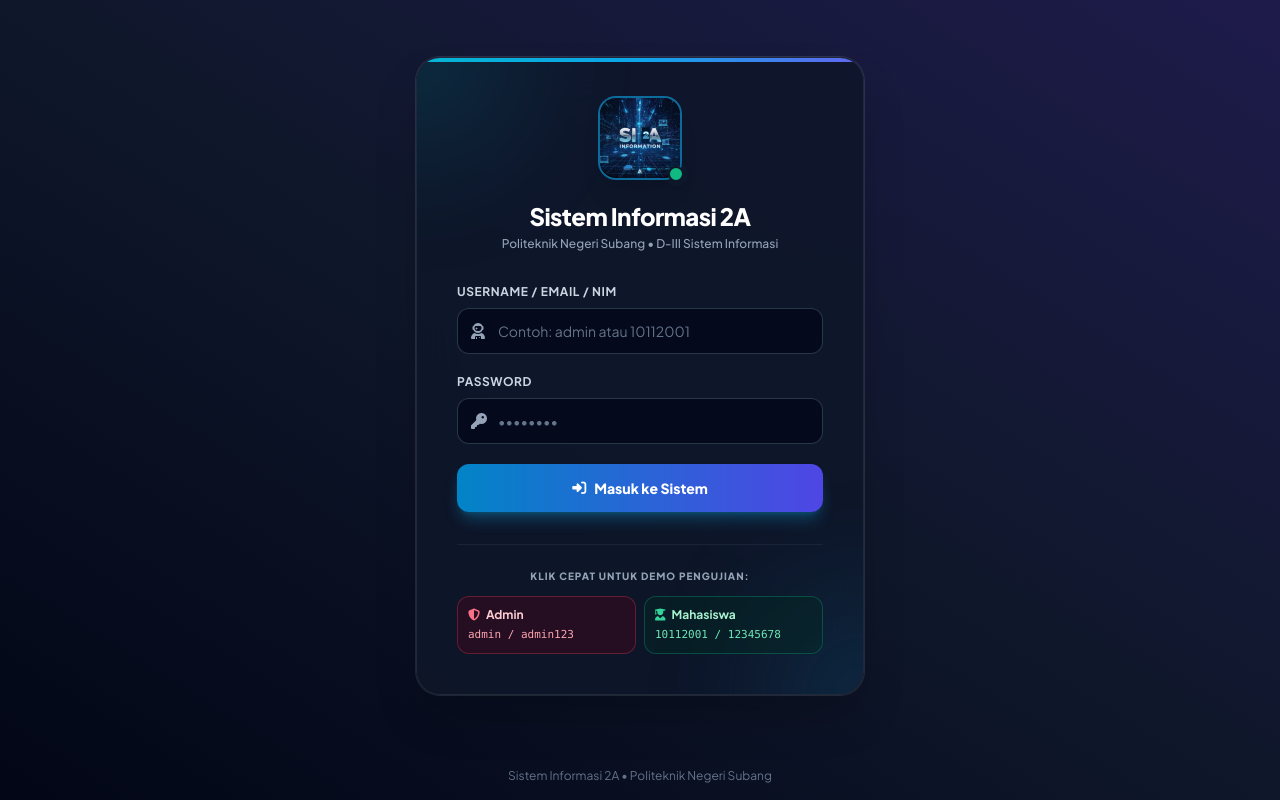
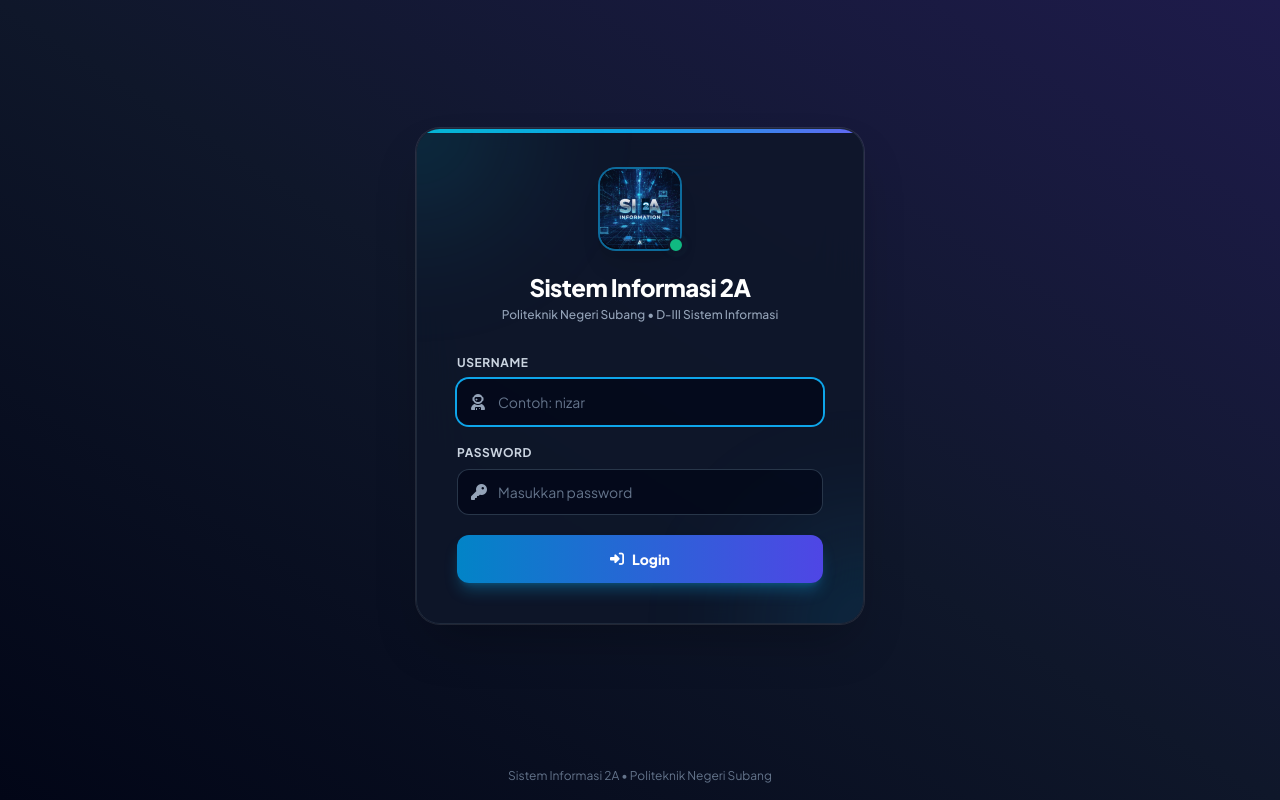
Before and after one commit to Nizar251205/WEB-KELAS, a Laravel app: page /login in a window 1280 px wide. Run offline with Laravel 9, Linux system fonts and the light colour scheme; some libraries are stand-ins or nearby versions.

Commit message:
feat: update login and class labels
Co-authored-by: Copilot <223556219+Copilot@users.noreply.github.com>

```diff
--- a/app/Http/Controllers/AuthController.php
+++ b/app/Http/Controllers/AuthController.php
@@ -31,30 +31,17 @@ class AuthController extends Controller
             return back()->withInput()->with('error', 'Kolom wajib diisi! Silakan masukkan username/email/NIM dan password.');
         }
 
-        // Akun Admin Default
-        if (($loginInput === 'admin' || $loginInput === 'admin@polsub.ac.id') && $password === 'admin123') {
+        // Akun utama
+        if ($loginInput === 'nizar' && $password !== '' && $password === config('services.nizar.password')) {
             session([
                 'auth_user' => [
-                    'name' => 'Administrator SI2A',
-                    'username' => 'admin',
-                    'email' => 'admin@polsub.ac.id',
+                    'name' => 'Muhammad Nizar Zulhaqy',
+                    'username' => 'nizar',
+                    'nim' => '10112049',
                     'role' => 'admin'
                 ]
             ]);
-            return redirect()->route('dashboard')->with('success', 'Selamat datang kembali, Administrator SI2A!');
-        }
-
-        // Akun Mahasiswa Default
-        if (($loginInput === 'mahasiswa' || $loginInput === 'mahasiswa@polsub.ac.id') && ($password === '12345678' || $password === 'mahasiswa123')) {
-            session([
-                'auth_user' => [
-                    'name' => 'Mahasiswa SI2A',
-                    'username' => 'mahasiswa',
-                    'email' => 'mahasiswa@polsub.ac.id',
-                    'role' => 'mahasiswa'
-                ]
-            ]);
-            return redirect()->route('dashboard')->with('success', 'Selamat datang di Sistem Informasi Kelas SI2A!');
+            return redirect()->route('dashboard')->with('success', 'Selamat datang, Muhammad Nizar Zulhaqy!');
         }
 
         // Cek login via NIM Mahasiswa
--- a/app/Http/Controllers/LaporanController.php
+++ b/app/Http/Controllers/LaporanController.php
@@ -85,7 +85,7 @@ class LaporanController extends Controller
                 fputcsv($handle, ['Jurusan', $p['jurusan'] ?? '-']);
                 fputcsv($handle, ['Institusi / Kampus', $p['institusi'] ?? '-']);
                 fputcsv($handle, ['Tahun Angkatan', $p['angkatan'] ?? '-']);
-                fputcsv($handle, ['Mata Kuliah', $p['mata_kuliah'] ?? '-']);
+                fputcsv($handle, ['Kelas', $p['mata_kuliah'] ?? '-']);
                 fputcsv($handle, ['Dosen Wali', $p['dosen_wali'] ?? '-']);
                 fputcsv($handle, ['Deskripsi', $p['deskripsi'] ?? '-']);
             } else {
--- a/config/services.php
+++ b/config/services.php
@@ -30,4 +30,8 @@ return [
         'region' => env('AWS_DEFAULT_REGION', 'us-east-1'),
     ],
 
+    'nizar' => [
+        'password' => env('NIZAR_PASSWORD'),
+    ],
+
 ];
--- a/resources/views/auth/login.blade.php
+++ b/resources/views/auth/login.blade.php
@@ -52,7 +52,7 @@
 
             <div>
                 <label for="login_id" class="block text-xs font-bold text-slate-300 uppercase tracking-wider mb-2">
-                    Username / Email / NIM
+                    Username
                 </label>
                 <div class="relative">
                     <span class="absolute inset-y-0 left-0 pl-3.5 flex items-center text-slate-400">
@@ -62,7 +62,9 @@
                            id="login_id"
                            name="login_id"
                            value="{{ old('login_id') }}"
-                           placeholder="Contoh: admin atau 10112001"
+                           placeholder="Contoh: nizar"
+                           autocomplete="username"
+                           autofocus
                            class="w-full pl-10 pr-4 py-3 rounded-xl bg-slate-950/70 border border-slate-700/80 text-white placeholder-slate-500 text-sm focus:outline-none focus:ring-2 focus:ring-brand-500 focus:border-transparent transition-all">
                 </div>
             </div>
@@ -75,49 +77,43 @@
                     <span class="absolute inset-y-0 left-0 pl-3.5 flex items-center text-slate-400">
                         <i class="fa-solid fa-key"></i>
                     </span>
-                    <input type="password"
+                    <input type="text"
                            id="password"
                            name="password"
-                           placeholder="••••••••"
+                           placeholder="Masukkan password"
+                           autocomplete="current-password"
                            class="w-full pl-10 pr-4 py-3 rounded-xl bg-slate-950/70 border border-slate-700/80 text-white placeholder-slate-500 text-sm focus:outline-none focus:ring-2 focus:ring-brand-500 focus:border-transparent transition-all">
                 </div>
             </div>
 
             <button type="submit" class="w-full py-3.5 px-4 rounded-xl bg-gradient-to-r from-brand-600 to-indigo-600 hover:from-brand-500 hover:to-indigo-500 text-white font-extrabold text-sm shadow-lg shadow-brand-500/30 transition-all flex items-center justify-center space-x-2 transform hover:-translate-y-0.5">
                 <i class="fa-solid fa-right-to-bracket"></i>
-                <span>Masuk ke Sistem</span>
+                <span>Login</span>
             </button>
         </form>
-
-        <!-- Quick Demo Credentials -->
-        <div class="mt-8 pt-6 border-t border-slate-800/80 relative">
-            <span class="text-[10px] font-extrabold text-slate-400 uppercase tracking-widest block text-center mb-3">
-                Klik Cepat untuk Demo Pengujian:
-            </span>
-            <div class="grid grid-cols-2 gap-2 text-xs">
-                <button type="button"
-                        onclick="fillLogin('admin', 'admin123')"
-                        class="p-2.5 rounded-xl border border-rose-500/30 bg-rose-950/40 hover:bg-rose-900/50 text-rose-200 text-left transition flex flex-col justify-between">
-                    <span class="font-bold flex items-center text-xs"><i class="fa-solid fa-shield-halved mr-1.5 text-rose-400"></i> Admin</span>
-                    <span class="text-[11px] text-rose-300 font-mono mt-1">admin / admin123</span>
-                </button>
-                <button type="button"
-                        onclick="fillLogin('10112001', '12345678')"
-                        class="p-2.5 rounded-xl border border-emerald-500/30 bg-emerald-950/40 hover:bg-emerald-900/50 text-emerald-200 text-left transition flex flex-col justify-between">
-                    <span class="font-bold flex items-center text-xs"><i class="fa-solid fa-user-graduate mr-1.5 text-emerald-400"></i> Mahasiswa</span>
-                    <span class="text-[11px] text-emerald-300 font-mono mt-1">10112001 / 12345678</span>
-                </button>
-            </div>
-        </div>
 
     </div>
 
 </div>
 
 <script>
-    function fillLogin(u, p) {
-        document.getElementById('login_id').value = u;
-        document.getElementById('password').value = p;
-    }
+    const loginId = document.getElementById('login_id');
+    const password = document.getElementById('password');
+    const loginForm = loginId.closest('form');
+
+    loginId.addEventListener('keydown', function (event) {
+        if (event.key === 'Enter') {
+            event.preventDefault();
+            password.focus();
+        }
+    });
+
+    password.addEventListener('keydown', function (event) {
+        if (event.key === 'Enter') {
+            event.preventDefault();
+            loginForm.requestSubmit();
+        }
+    });
 </script>
+
 @endsection
--- a/resources/views/dashboard.blade.php
+++ b/resources/views/dashboard.blade.php
@@ -37,7 +37,7 @@
 
             <!-- Quick Info Badge in Banner -->
             <div class="w-full md:w-auto flex flex-col items-start md:items-end bg-white/5 backdrop-blur-md border border-white/10 p-4 sm:p-5 rounded-2xl min-w-0 sm:min-w-[220px]">
-                <span class="text-[10px] text-brand-300 uppercase tracking-widest font-black">Mata Kuliah</span>
+                <span class="text-[10px] text-brand-300 uppercase tracking-widest font-black">Kelas</span>
                 <span class="text-sm sm:text-base font-bold text-white mt-0.5">{{ $profile['mata_kuliah'] ?? 'Pemrograman Website' }}</span>
                 <div class="mt-2.5 pt-2.5 border-t border-white/10 w-full flex items-center justify-between text-xs text-slate-300">
                     <span>Pengembang</span>
--- a/resources/views/laporan/index.blade.php
+++ b/resources/views/laporan/index.blade.php
@@ -90,7 +90,7 @@
         <h2 class="text-xl font-black uppercase tracking-wider text-slate-900">POLITEKNIK NEGERI SUBANG</h2>
         <h3 class="text-sm font-bold uppercase tracking-wide text-slate-800">JURUSAN TEKNOLOGI INFORMASI DAN KOMPUTER</h3>
         <p class="text-xs text-slate-600 mt-0.5">Program Studi D-III Sistem Informasi • Kelas Sistem Informasi 2A</p>
-        <p class="text-xs text-slate-600">Mata Kuliah Pemrograman Website [PSI3310] • Kelompok 4</p>
+        <p class="text-xs text-slate-600">Kelas Pemrograman Website [PSI3310] • Kelompok 4</p>
         <p class="text-xs font-bold italic mt-2 uppercase border-t border-slate-300 pt-1">
             {{ $jenisLaporan === 'profil' ? 'Dokumen Profil Kelas' : 'Laporan Daftar Mahasiswa & Struktur Kepengurusan' }}
         </p>
--- a/resources/views/profil/index.blade.php
+++ b/resources/views/profil/index.blade.php
@@ -122,14 +122,14 @@
                     </div>
                     <span class="text-[10px] font-black uppercase text-slate-400 tracking-wider block">Dosen Pembimbing / Wali</span>
                     <h3 class="text-sm sm:text-base font-black text-slate-900 mt-1 leading-snug">{{ $profile['dosen_wali'] }}</h3>
-                    <p class="text-[11px] sm:text-xs text-slate-500 mt-0.5">Dosen Pengampu Mata Kuliah</p>
+                    <p class="text-[11px] sm:text-xs text-slate-500 mt-0.5">Dosen Pengampu Kelas</p>
                 </div>
 
                 <div class="bg-white rounded-2xl sm:rounded-3xl border border-slate-200/80 p-5 sm:p-6 shadow-xs glow-card">
                     <div class="w-9 h-9 sm:w-10 sm:h-10 rounded-xl bg-cyan-50 text-cyan-600 flex items-center justify-center text-sm sm:text-base mb-3">
                         <i class="fa-solid fa-code"></i>
                     </div>
-                    <span class="text-[10px] font-black uppercase text-slate-400 tracking-wider block">Mata Kuliah & Tim</span>
+                    <span class="text-[10px] font-black uppercase text-slate-400 tracking-wider block">Kelas & Tim</span>
                     <h3 class="text-sm sm:text-base font-black text-slate-900 mt-1">{{ $profile['mata_kuliah'] ?? 'Pemrograman Website' }}</h3>
                     <p class="text-[11px] sm:text-xs text-cyan-700 font-bold mt-0.5">{{ $profile['kelompok'] ?? 'Kelompok 4' }}</p>
                 </div>
@@ -192,7 +192,7 @@
                     <input type="text" name="angkatan" value="{{ old('angkatan', $profile['angkatan'] ?? '2025') }}" required class="w-full px-3.5 py-2.5 rounded-xl border border-slate-300 text-sm focus:ring-2 focus:ring-brand-500 font-mono">
                 </div>
                 <div>
-                    <label class="block text-xs font-bold text-slate-700 mb-1">Mata Kuliah</label>
+                    <label class="block text-xs font-bold text-slate-700 mb-1">Kelas</label>
                     <input type="text" name="mata_kuliah" value="{{ old('mata_kuliah', $profile['mata_kuliah'] ?? 'Pemrograman Website [PSI3310]') }}" class="w-full px-3.5 py-2.5 rounded-xl border border-slate-300 text-sm focus:ring-2 focus:ring-brand-500">
                 </div>
             </div>
```
Also changed, not shown: tests/Feature/ExampleTest.php (+16 -3 lines), README.md, 1 other file.
